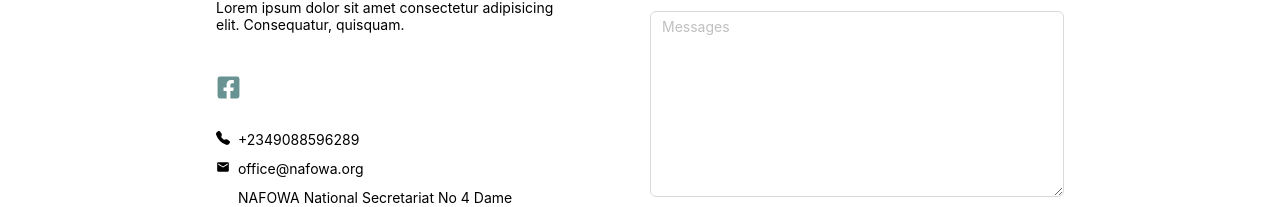
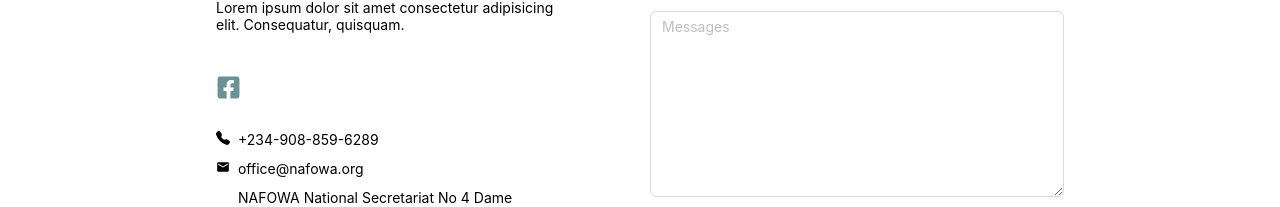
Before and after one commit to CyberWarriorsProject/nafowa, a React (Vite) app: page /contact in a window 1280 px wide. Shown: the part 437-644 px from the top of the page. Built offline with nearby package versions, Linux system fonts and the light colour scheme; some icons are missing.

Commit message:
fixing the number

```diff
--- a/src/pages/Contact.jsx
+++ b/src/pages/Contact.jsx
@@ -59,7 +59,7 @@ export const Contact = () => {
                   href="tel:+2349088596289"
                   className="text-black cursor-progress"
                 >
-                  +2349088596289
+                  +234-908-859-6289
                 </a>
               </span>{" "}
             </div>
```
